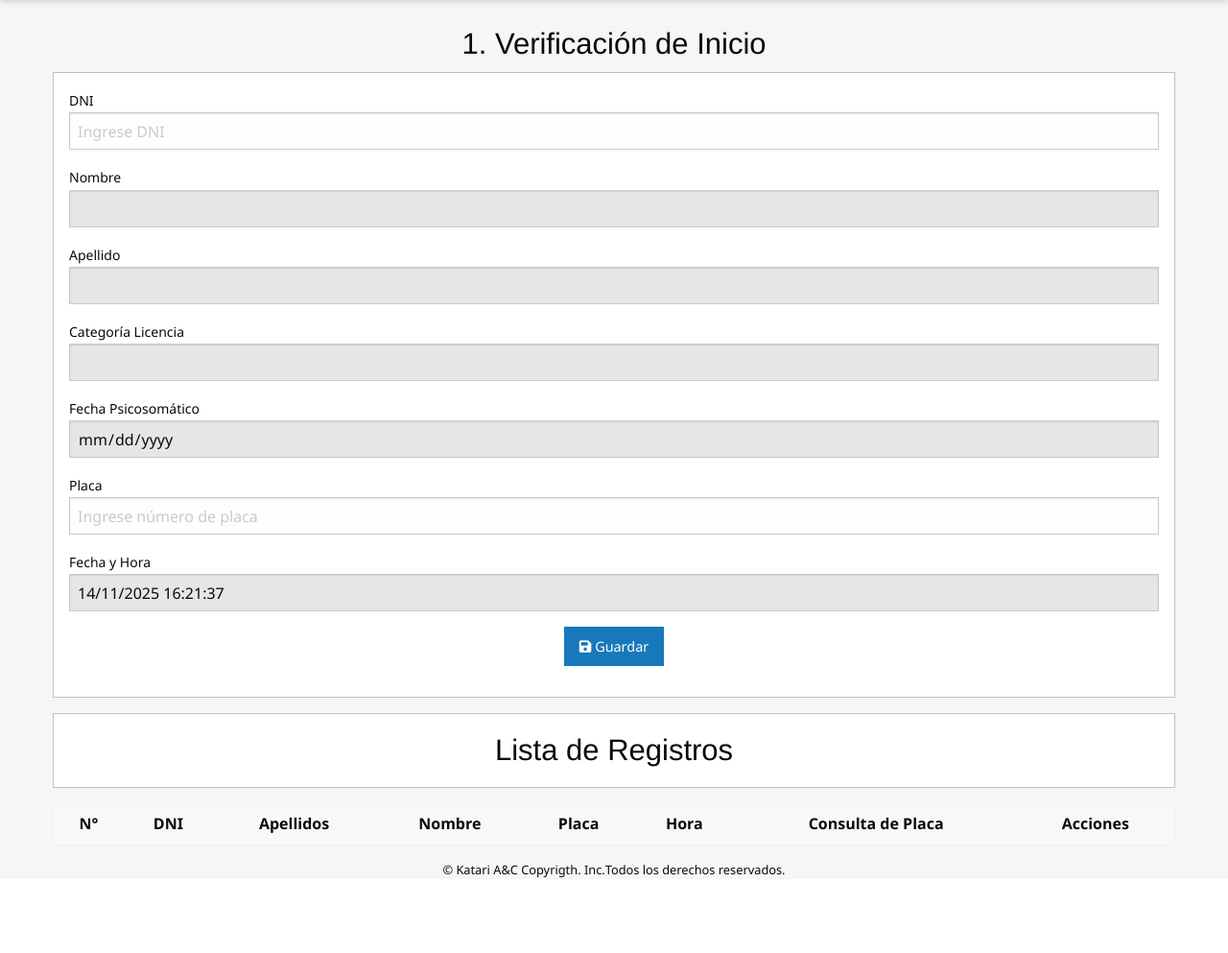
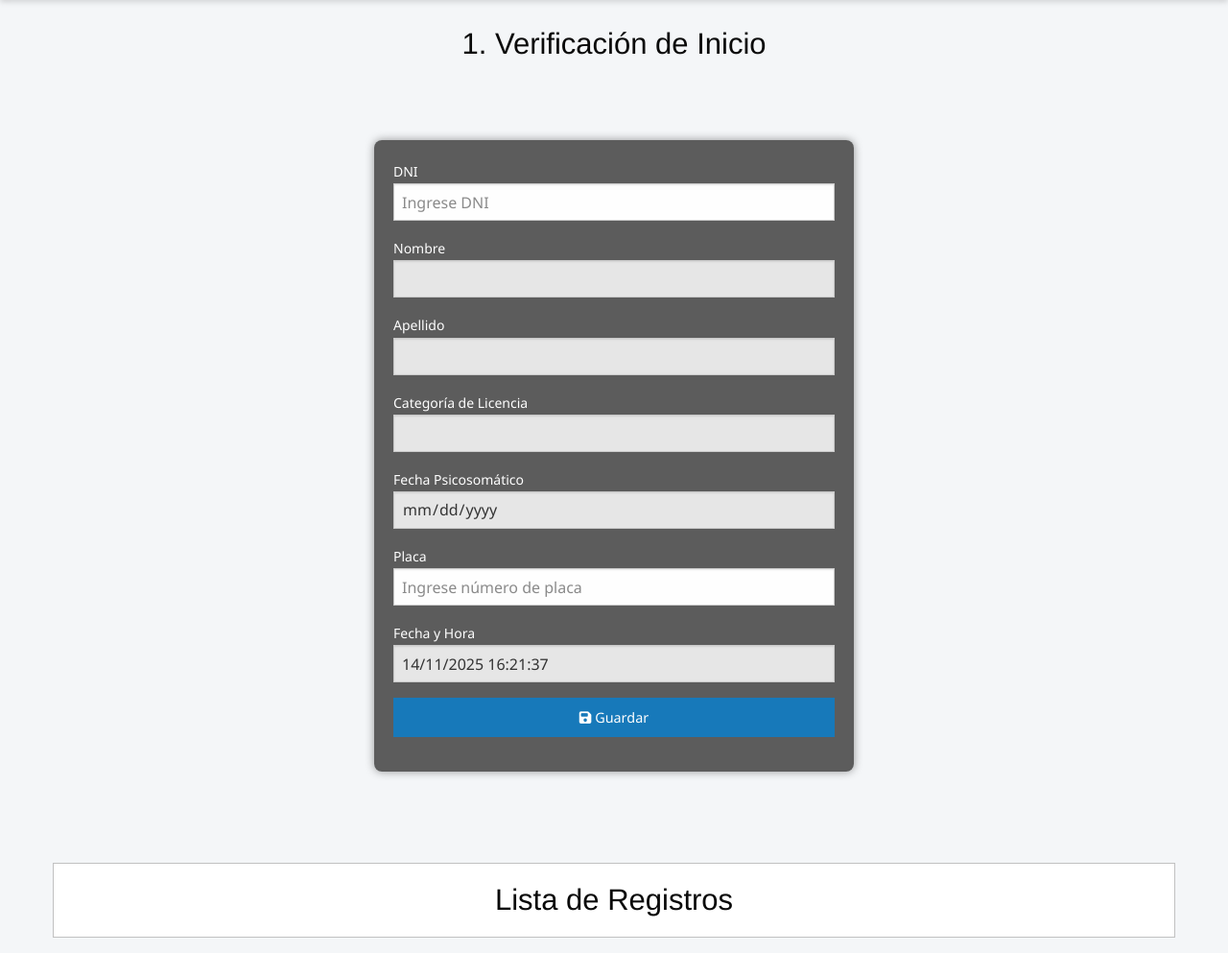
Before and after one commit to Jhojan-0-0/gestionvehicular, a PHP site: page /gestionvehicular/verificacion1 in a window 1280 px wide. Shown: the part 61-1054 px from the top of the page at 96% size. Before the commit the page ends 976 px from the top, so only its background shows below. Run offline with PHP 8.4, Linux system fonts and the light colour scheme; the visitor is signed in with stand-in values (Sample User, id 1); lists and menus that the app fills with data are empty.

Commit message:
correccion de formulario

```diff
--- a/config/config.php
+++ b/config/config.php
@@ -4,9 +4,9 @@ define('URL', 'http://localhost/gestionvehicular/');
 
 define('COMPANY', 'MTC');
 define('HOST', 'localhost');
-define('USER', 'jhojan');
-define('DB', 'MTC');
-define('PASSWORD', 'jhojan123');
+define('USER', 'root');
+define('DB', 'mtc');
+define('PASSWORD', '');
 define('CHATSET', 'utf8');
 
 
--- a/controller/verificacion1.php
+++ b/controller/verificacion1.php
@@ -12,6 +12,24 @@ class verificacion1 extends Controller
 	{
 		$this->view->Render('verificacion1/index');
 	}
+
+    function verificacionU()
+	{
+		echo $dni = $_POST['idpersonal'];
+		echo $nombre = $_POST['dni'];
+		echo $apellido = $_POST['nombre'];
+        echo $catLicencia = $_POST['apellido'];
+        echo $fechaPsicosomatico = $_POST['catLicencia'];
+        echo $fechaPsicosomatico = $_POST['fechaPsicosomatico'];
+        echo $fechaPsicosomatico = $_POST['placa'];
+        echo $fechaPsicosomatico = $_POST['hora'];
+        // if($this->model->CreatePersonal($dni,$nombre,$apellido,$catLicencia,$fechaPsicosomatico)){
+		// 	echo "REGISTRO EXITOSO";
+		// }else{
+		// 	echo "ERROR AL INSERTAR";
+		// }
+	}
+
 	  // Acción para búsqueda por DNI (autocompletar)
     public function dni()
     {
--- a/libs/app.php
+++ b/libs/app.php
@@ -5,13 +5,14 @@ class App
 {
 function __construct()
 {
-    $url = $_GET['url'];
+    // Si no existe el parámetro "url", lo definimos vacío
+    $url = isset($_GET['url']) ? $_GET['url'] : '';
     $url = rtrim($url, '/');
     $url = explode('/', $url);
 
-    if ($_SESSION['katari']) {
+    // Verificamos si existe la sesión 'katari'
+    if (isset($_SESSION['katari']) && $_SESSION['katari']) {
         if (empty($url[0])) {
-
             $archivoController = "controller/registro.php";
             require_once $archivoController;
             $controller = new registro();
@@ -19,15 +20,13 @@ class App
             $controller->render();
             return false;
         }
-      #echo "con parametros";
+
         $archivoController = "controller/" . $url[0] . ".php";
         if (file_exists($archivoController)) {
-        #echo "Si existe";
             require_once $archivoController;
             $controller = new $url[0];
             $controller->loadModel($url[0]);
 
-        # numero de elementos del arreglo
             $nparam = sizeof($url);
 
             if ($nparam > 1) {
@@ -44,14 +43,12 @@ class App
                 $controller->render();
             }
         } else {
-        #echo "no existe";
             require "controller/error.php";
             $controller = new ErrorGeneral();
             $controller->render();
         }
-    }else{
+    } else {
         if (empty($url[0])) {
-        #echo "URL vacia";
             $archivoController = "controller/login.php";
             require_once $archivoController;
             $controller = new Login;
@@ -59,7 +56,7 @@ class App
             $controller->render();
             return false;
         }
-      #echo "Segundo: ".$url[1];
+
         if (isset($url[1]) && $url[1] == "logIn") {
             $archivoController = "controller/login.php";
             require_once $archivoController;
@@ -68,11 +65,9 @@ class App
             $controller->logIn();
             $controller->render();
         } else {
-        #echo "nada";
             header("location: " . constant('URL'));
+        }
     }
 }
 
 }
-
-}
--- a/views/verificacion1/index.php
+++ b/views/verificacion1/index.php
@@ -7,53 +7,48 @@
 		<h3 class="title1">1. Verificación de Inicio</h3>
 	</div>
 
-	<!-- Formulario principal -->
-<form class="verificacion1 callout" method="post" id="formPersonal">
-		<div class="row">
-		<div class="col-md-4">
-			<label>DNI</label>
-			<input type="text" id="dni" name="dni" class="form-control" placeholder="Ingrese DNI" maxlength="8" required>
-			<input type="hidden" id="idpersonal" name="idpersonal">
-		</div>
-		<div class="col-md-4">
-			<label>Nombre</label>
-			<input type="text" id="nombre" name="nombre" class="form-control" disabled>
-		</div>
-		<div class="col-md-4">
-			<label>Apellido</label>
-			<input type="text" id="apellido" name="apellido" class="form-control" disabled>
-		</div>
-		<div class="col-md-4">
-			<label>Categoría Licencia</label>
-			<input type="text" id="catLicencia" name="catLicencia" class="form-control" disabled>
-		</div>
-		<div class="col-md-4">
-			<label>Fecha Psicosomático</label>
-			<input type="date" id="fechaPsicosomatico" name="fechaPsicosomatico" class="form-control" disabled>
-		</div>
-		</div>
-<!-- Placa -->
-		<div class="cell small-12 medium-6 large-4">
-			<label for="placa">Placa
-			<input type="text" name="placa" id="placa" placeholder="Ingrese número de placa">
-			</label>
-		</div>
+	<div class="center-screen">
+	<form action="<?php echo constant('URL') ?>verificacion1/verificacionU"
+			method="post" id="formPersonal" class="translucent-form-overlay">
+		<label>DNI
+			<input type="text" id="dni" name="dni" placeholder="Ingrese DNI"
+				maxlength="8" required
+				oninput="this.value = this.value.replace(/[^0-9]/g, '');">
+		</label>
 
-		<!-- Hora -->
-		<div class="cell small-12 medium-6 large-4">
-			<label for="hora">Fecha y Hora
-			<input type="text" name="hora" id="hora" readonly placeholder="Se cargará automáticamente">
-			</label>
-		</div>
-		<!-- Botón de guardar -->
-		<div class="grid-x">
-		<div class="cell small-12 text-center">
-			<button class="button" type="submit">
+		<input type="hidden" id="idpersonal" name="idpersonal">
+
+		<label>Nombre
+			<input type="text" id="nombre" name="nombre" readonly>
+		</label>
+
+		<label>Apellido
+			<input type="text" id="apellido" name="apellido" readonly>
+		</label>
+
+		<label>Categoría de Licencia
+			<input type="text" id="catLicencia" name="catLicencia" readonly>
+		</label>
+
+		<label>Fecha Psicosomático
+			<input type="date" id="fechaPsicosomatico" name="fechaPsicosomatico" readonly>
+		</label>
+
+		<label>Placa
+			<input type="text" id="placa" name="placa" placeholder="Ingrese número de placa">
+		</label>
+
+		<label>Fecha y Hora
+			<input type="text" id="hora" name="hora" placeholder="Se cargará automáticamente" readonly>
+		</label>
+
+		<button type="submit" class="primary button expanded search-button">
 			<i class="fa-solid fa-floppy-disk"></i> Guardar
-			</button>
-		</div>
-		</div>
-</form>
+		</button>
+
+	</form>
+	</div>
+<br>
 
 	<!-- Tabla de lista -->
 	<div class="grid-x">
@@ -81,6 +76,41 @@
 		</div>
 	</div>
 </div>
+<style>
+	/* Centrado total */
+.center-screen {
+  width: 100%;
+  height: 100vh; /* ocupa toda la altura del viewport */
+  display: flex;
+  justify-content: center; /* horizontal */
+  align-items: center;     /* vertical */
+}
+
+/* Mantén tu estilo existente */
+.translucent-form-overlay {
+  max-width: 500px;
+  width: 100%;
+  background-color: rgba(54, 54, 54, 0.8);
+  padding: 20px;
+  color: #fefefe;
+  border-radius: 8px;
+  box-shadow: 0 0 10px rgba(0, 0, 0, 0.4);
+}
+
+.translucent-form-overlay h3,
+.translucent-form-overlay label {
+  color: #fefefe;
+}
+
+.translucent-form-overlay input {
+  color: #333;
+}
+
+.translucent-form-overlay input::placeholder {
+  color: #8a8a8a;
+}
+
+</style>
 <script src="<?php echo constant('URL') ?>public/js/verificacion1.js"></script>
 
 <?php require('views/footer.php'); ?>
```
Lines whose indentation alone changed are shown as unchanged.
